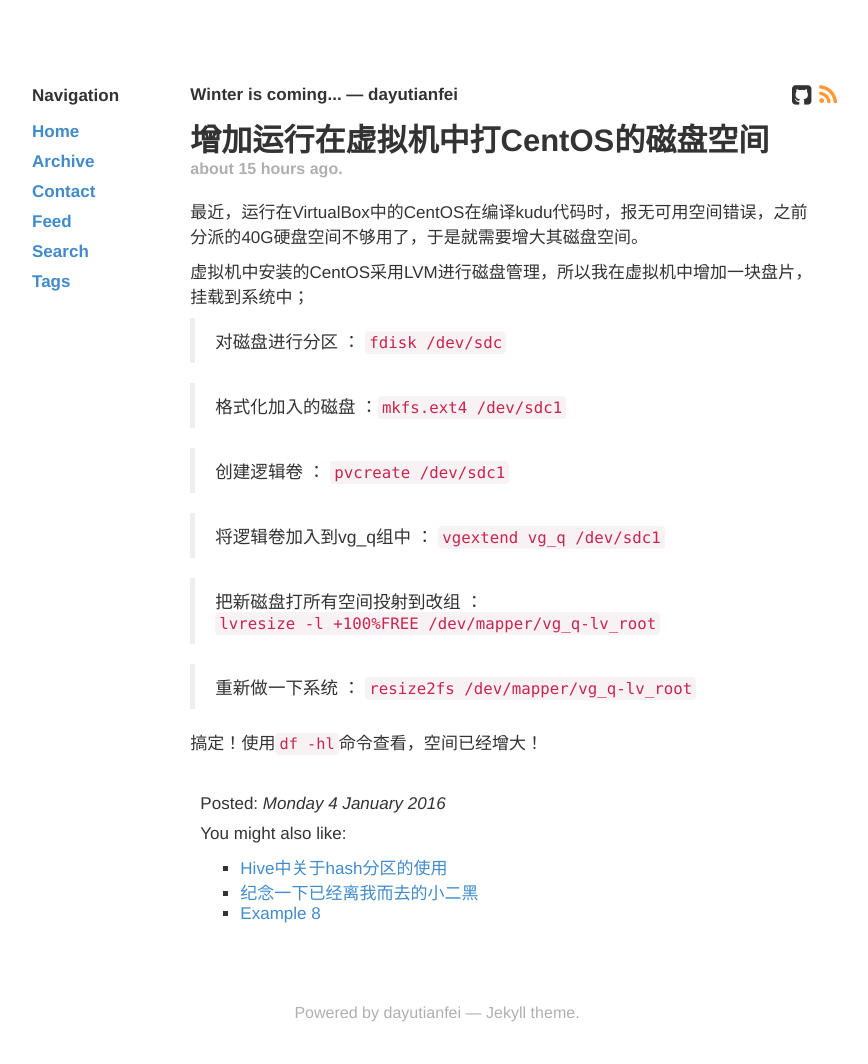
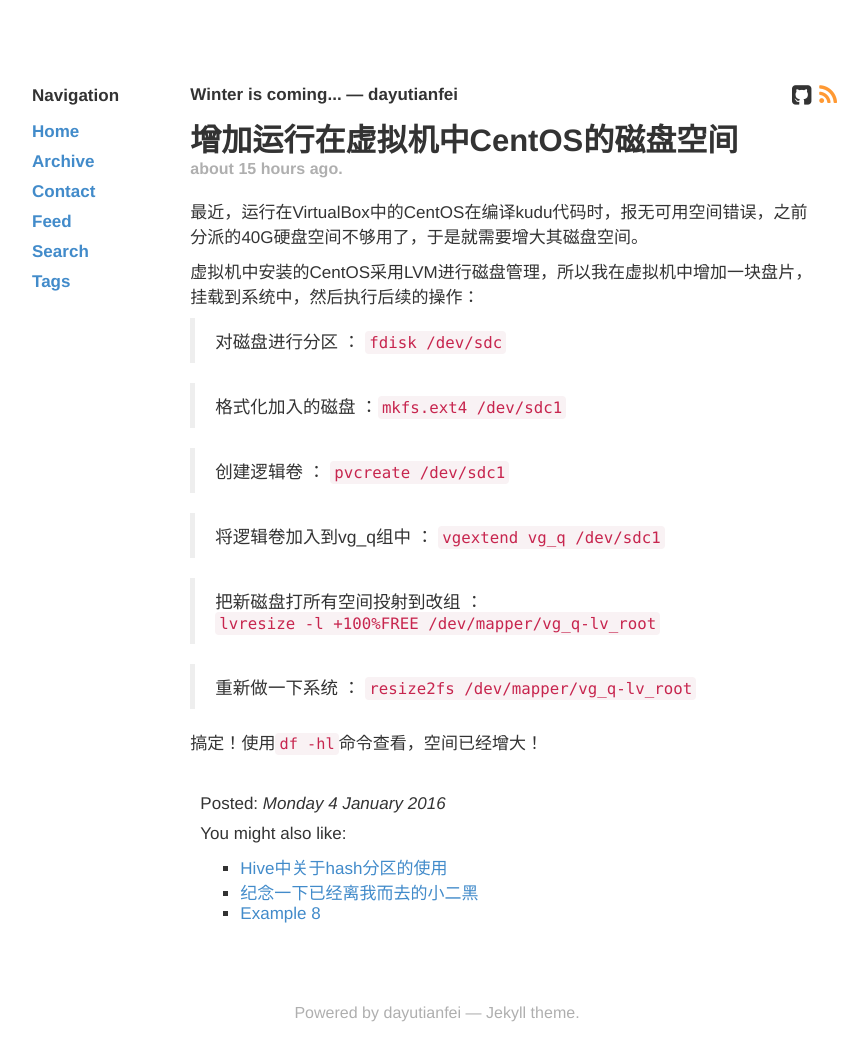
Before and after one commit to dayutianfei/dayutianfei.github.io, a Jekyll site: the page built from _posts/2016-01-04-resize-disk-on-centos-running-in-virtualbox.markdown, in a window 1280 px wide. Shown: the whole page, without its empty margins (203-1071 px from the left). Built offline with Jekyll 4.4.1, drawn with Linux system fonts in a browser that asks for light colours; some web fonts are replaced; Markdown is read by kramdown in place of the engine named in the settings; comment, search, counter and statistics services are not loaded.

Commit message:
2016-01-04

```diff
--- a/_posts/2016-01-04-resize-disk-on-centos-running-in-virtualbox.markdown
+++ b/_posts/2016-01-04-resize-disk-on-centos-running-in-virtualbox.markdown
@@ -1,6 +1,6 @@
 ---
 layout: post
-title: 增加运行在虚拟机中打CentOS的磁盘空间
+title: 增加运行在虚拟机中CentOS的磁盘空间
 date: 2016-01-04
 comments: false
 tags: os
@@ -8,7 +8,7 @@
 ---
 最近，运行在VirtualBox中的CentOS在编译kudu代码时，报无可用空间错误，之前分派的40G硬盘空间不够用了，于是就需要增大其磁盘空间。
 
-虚拟机中安装的CentOS采用LVM进行磁盘管理，所以我在虚拟机中增加一块盘片，挂载到系统中；
+虚拟机中安装的CentOS采用LVM进行磁盘管理，所以我在虚拟机中增加一块盘片，挂载到系统中，然后执行后续的操作：
 
 > 对磁盘进行分区 ： ``fdisk /dev/sdc``
 
```
